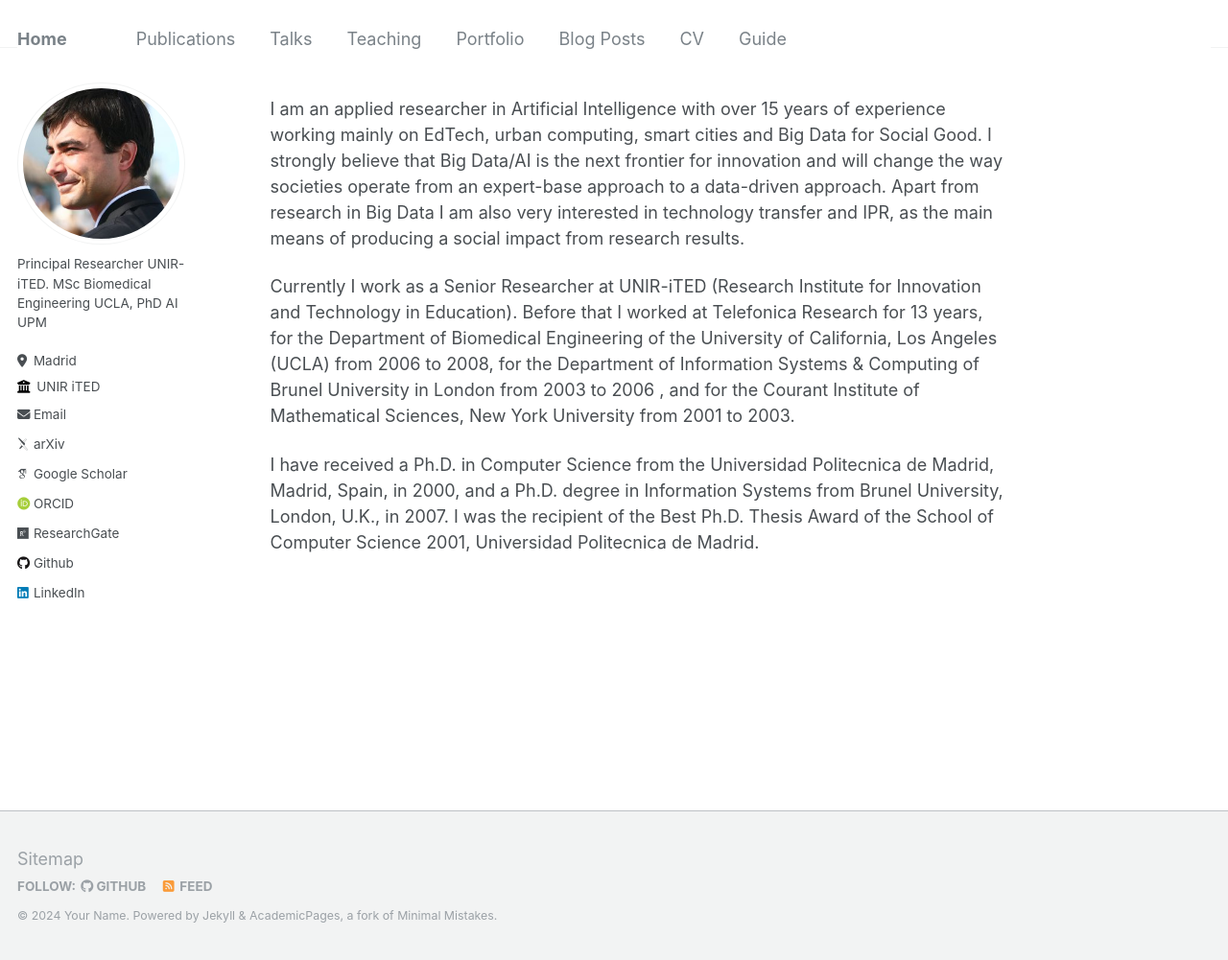
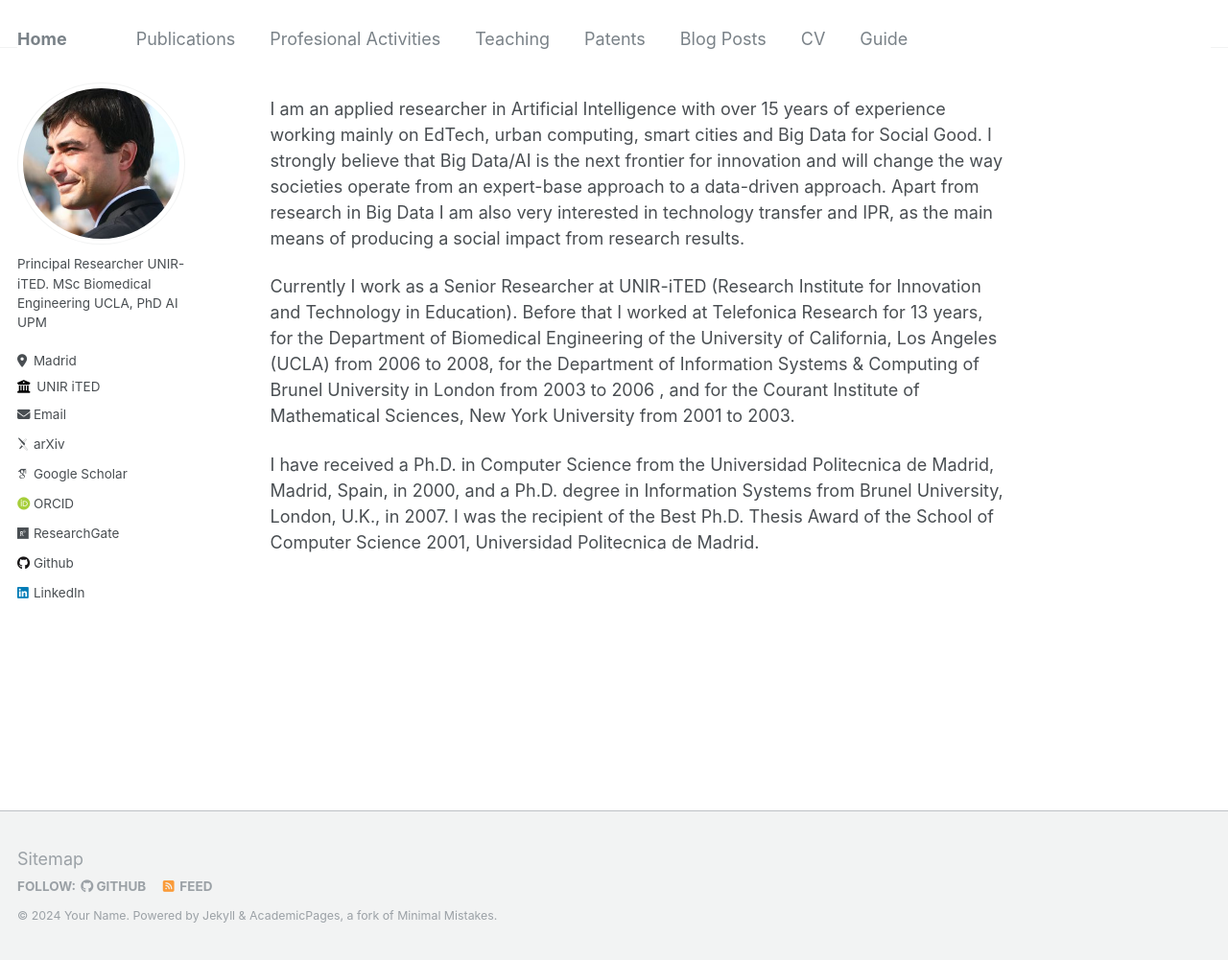
Before and after one commit to ENriqueFRiasM/enriquefriasm.github.io, a Jekyll site: the page built from _pages/about.md, in a window 1280 px wide and 1001 px high. Shown: the whole window at 96% size. Built offline with Jekyll 4.4.1, drawn with Linux system fonts in a browser that asks for light colours; some web fonts are replaced.

Commit message:
Update navigation.yml

```diff
--- a/_data/navigation.yml
+++ b/_data/navigation.yml
@@ -3,13 +3,13 @@ main:
   - title: "Publications"
     url: /publications/
 
-  - title: "Talks"
+  - title: "Profesional Activities"
     url: /talks/
 
   - title: "Teaching"
     url: /teaching/
 
-  - title: "Portfolio"
+  - title: "Patents"
     url: /portfolio/
 
   - title: "Blog Posts"
```
